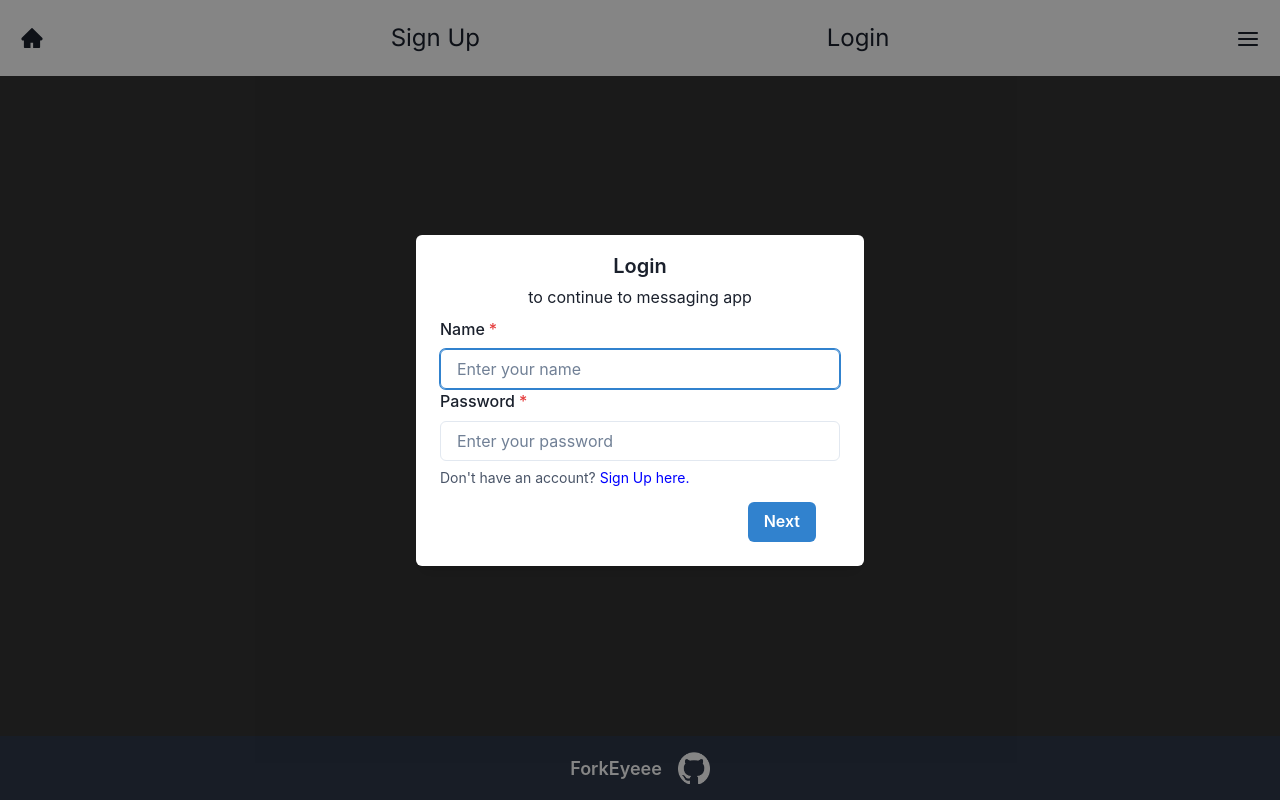
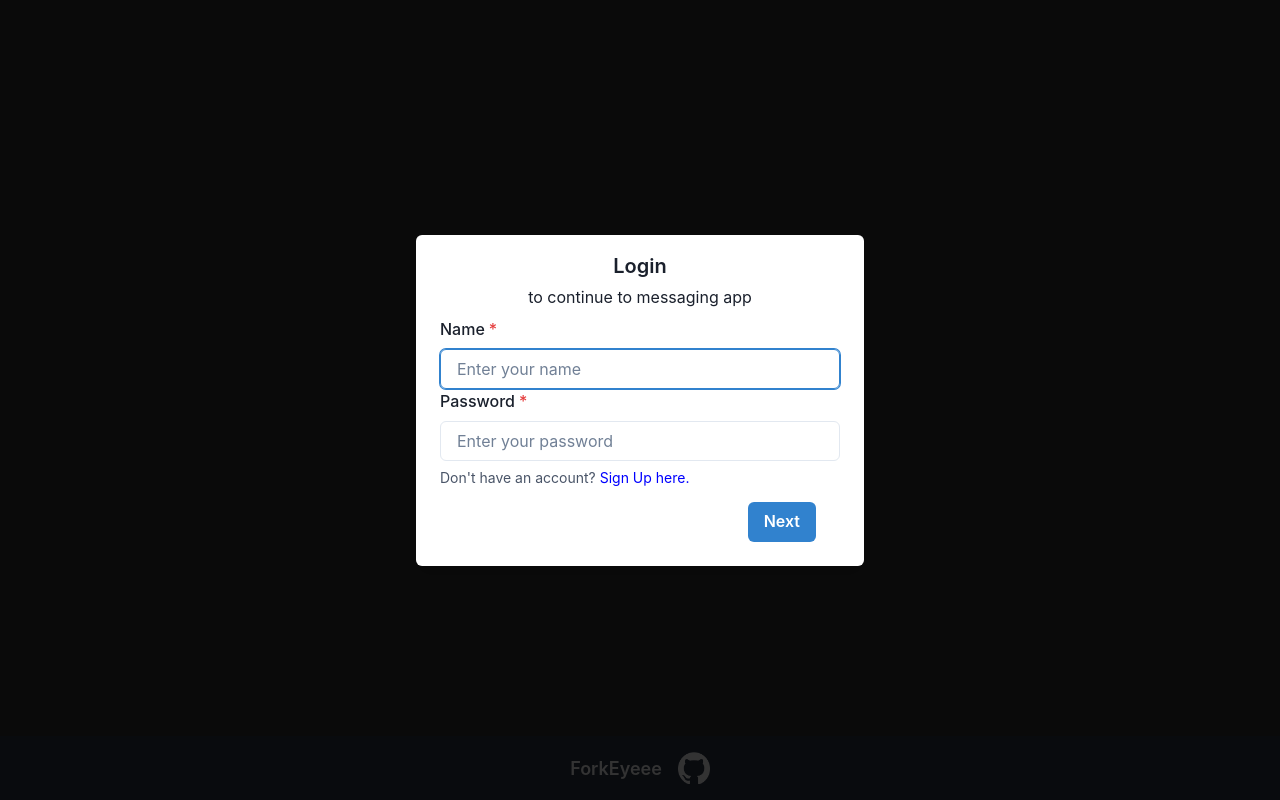
Before and after one commit to ForkEyeeee/messaging-app, a React (Vite) app in the folder client/: page /login in a window 1280 px wide. Built offline with nearby package versions, Linux system fonts and the light colour scheme.

Commit message:
styling for Login adn Signup

```diff
--- a/client/src/components/Login.tsx
+++ b/client/src/components/Login.tsx
@@ -58,7 +58,7 @@ const Login = () => {
   return (
     <Box bg={"gray"}>
       <Modal onClose={onClose} isOpen={true} isCentered>
-        <ModalOverlay />
+        <ModalOverlay bg="blackAlpha.800" />
         <ModalContent>
           <ModalHeader textAlign={"center"} pb={1}>
             Login
--- a/client/src/components/NavBar.tsx
+++ b/client/src/components/NavBar.tsx
@@ -1,13 +1,13 @@
-import { Box, HStack, Heading } from "@chakra-ui/react";
+import { Box, HStack, Link as ChakraLink } from "@chakra-ui/react";
 import { Link as ReactRouterLink } from "react-router-dom";
-import { Link as ChakraLink } from "@chakra-ui/react";
 import { AiFillHome } from "react-icons/ai";
-import { useLocation, useNavigate } from "react-router-dom";
+import { useNavigate } from "react-router-dom";
 import parseJwt from "./utils/parseJWT";
 import validateToken from "./utils/validateToken";
-import { useEffect, useState } from "react";
+import { useEffect } from "react";
 
 import SideBar from "./SideBar";
+
 const NavBar = () => {
   const navigate = useNavigate();
   const token = localStorage.getItem("jwt");
@@ -22,13 +22,13 @@ const NavBar = () => {
   }, [isExpiredUser, navigate, parsedToken]);
 
   return (
+    <>
+      {isExpiredUser && parsedToken && (
         <Box p={5} fontFamily={"inter"} fontSize={{ base: 16, sm: 24 }}>
           <HStack justifyContent="space-between">
             <ChakraLink as={ReactRouterLink} to={`/home`}>
               <AiFillHome />
             </ChakraLink>
-
-        {/* <Heading fontSize={{ base: 15 }}>Messaging App</Heading> */}
 
             {parsedToken === undefined &&
             !isExpiredUser &&
@@ -63,6 +63,8 @@ const NavBar = () => {
             <SideBar data-testid="hamburger-icon" />
           </HStack>
         </Box>
+      )}
+    </>
   );
 };
 
--- a/client/src/components/SignUp.tsx
+++ b/client/src/components/SignUp.tsx
@@ -64,7 +64,7 @@ const SignUp = () => {
   return (
     <Box bg={"gray"}>
       <Modal onClose={onClose} isOpen={true} isCentered>
-        <ModalOverlay />
+        <ModalOverlay bg="blackAlpha.800" />
         <ModalContent>
           <ModalHeader textAlign={"center"} pb={1}>
             Sign Up
```
Lines whose indentation alone changed are shown as unchanged.
